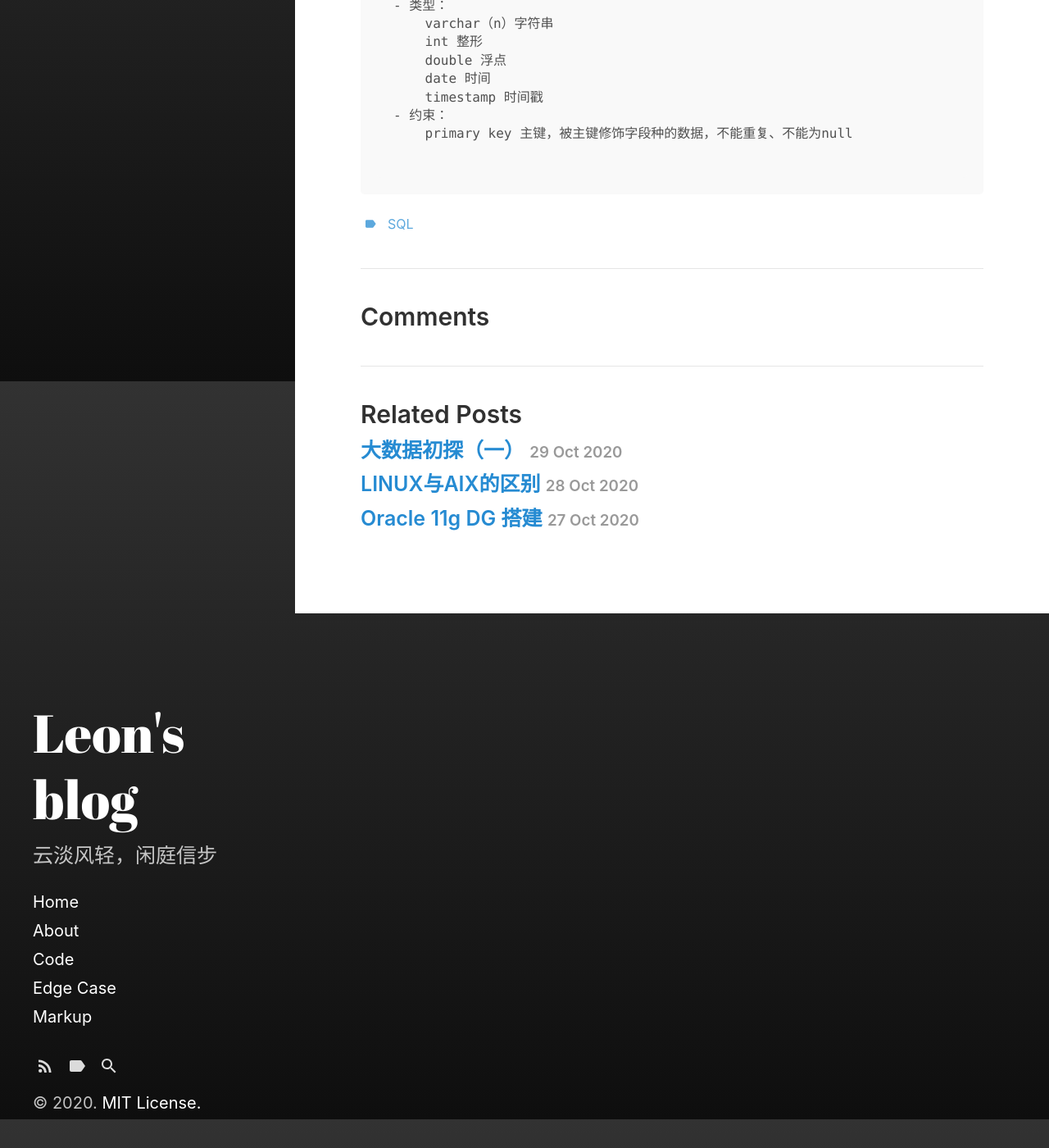
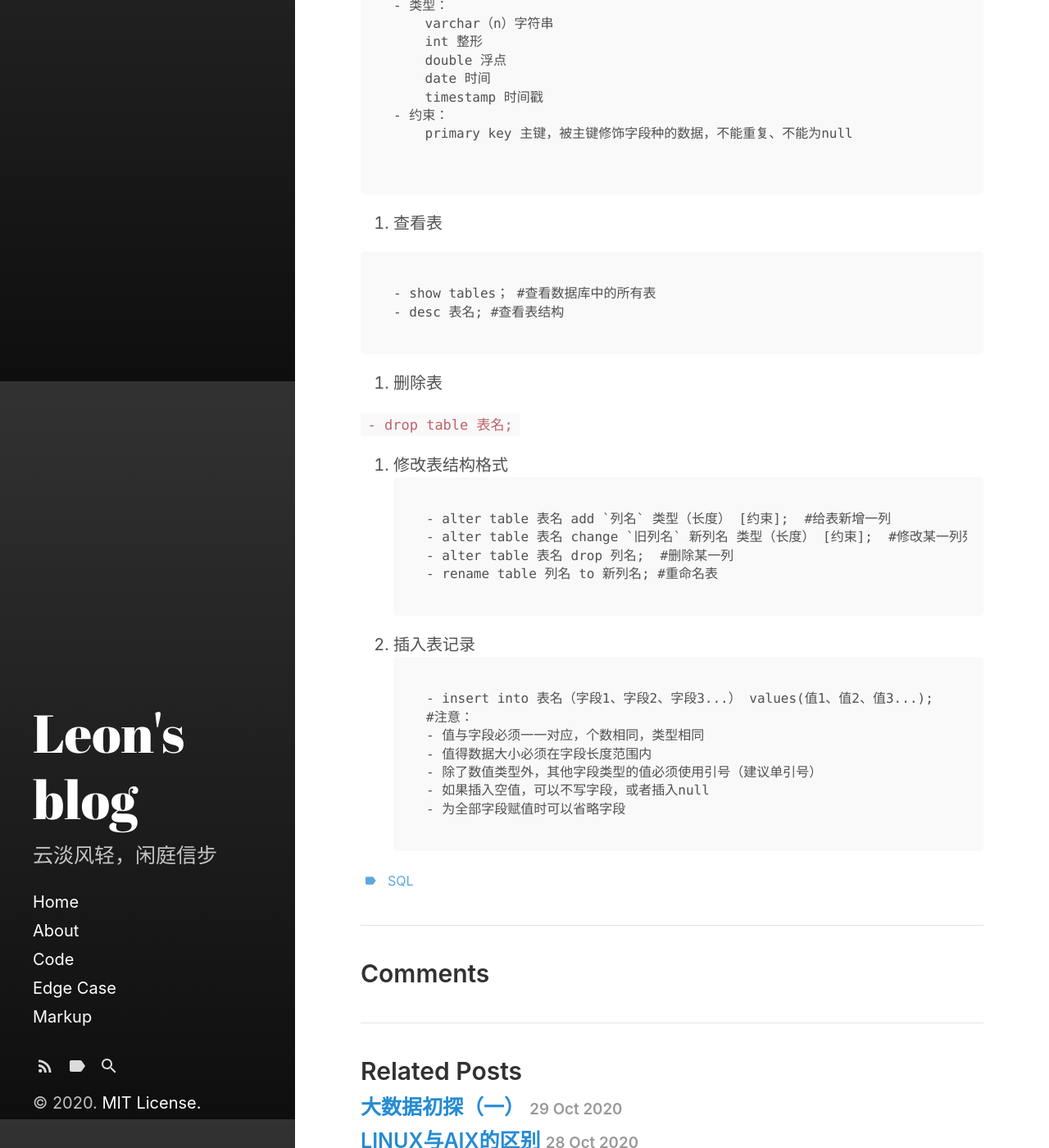
Before and after one commit to WnLeon/blog, a Jekyll site: the page built from _posts/2020-10-29-SQL语言基础.md, in a window 1280 px wide and 1400 px high, scrolled down 3135 px. Shown: the whole window at 82% size. Built offline with Jekyll 4.4.1, drawn with Linux system fonts in a browser that asks for light colours.

Commit message:
category add  2020/10/29

````diff
--- a/_posts/2020-10-29-SQL语言基础.md
+++ b/_posts/2020-10-29-SQL语言基础.md
@@ -108,3 +108,33 @@ SQL语言是一种数据库查询和程序设计语言，用于存取数据以
     primary key 主键，被主键修饰字段种的数据，不能重复、不能为null
 
 ```
+
+8. 查看表
+
+```
+- show tables； #查看数据库中的所有表
+- desc 表名; #查看表结构
+```
+
+9. 删除表
+
+`- drop table 表名; `
+
+10. 修改表结构格式
+```
+- alter table 表名 add `列名` 类型（长度） [约束];  #给表新增一列
+- alter table 表名 change `旧列名` 新列名 类型（长度） [约束];  #修改某一列列名和数据类型
+- alter table 表名 drop 列名;  #删除某一列
+- rename table 列名 to 新列名; #重命名表
+```
+
+11. 插入表记录
+```
+- insert into 表名（字段1、字段2、字段3...） values(值1、值2、值3...);
+#注意：
+- 值与字段必须一一对应，个数相同，类型相同
+- 值得数据大小必须在字段长度范围内
+- 除了数值类型外，其他字段类型的值必须使用引号（建议单引号）
+- 如果插入空值，可以不写字段，或者插入null
+- 为全部字段赋值时可以省略字段
+```
````
